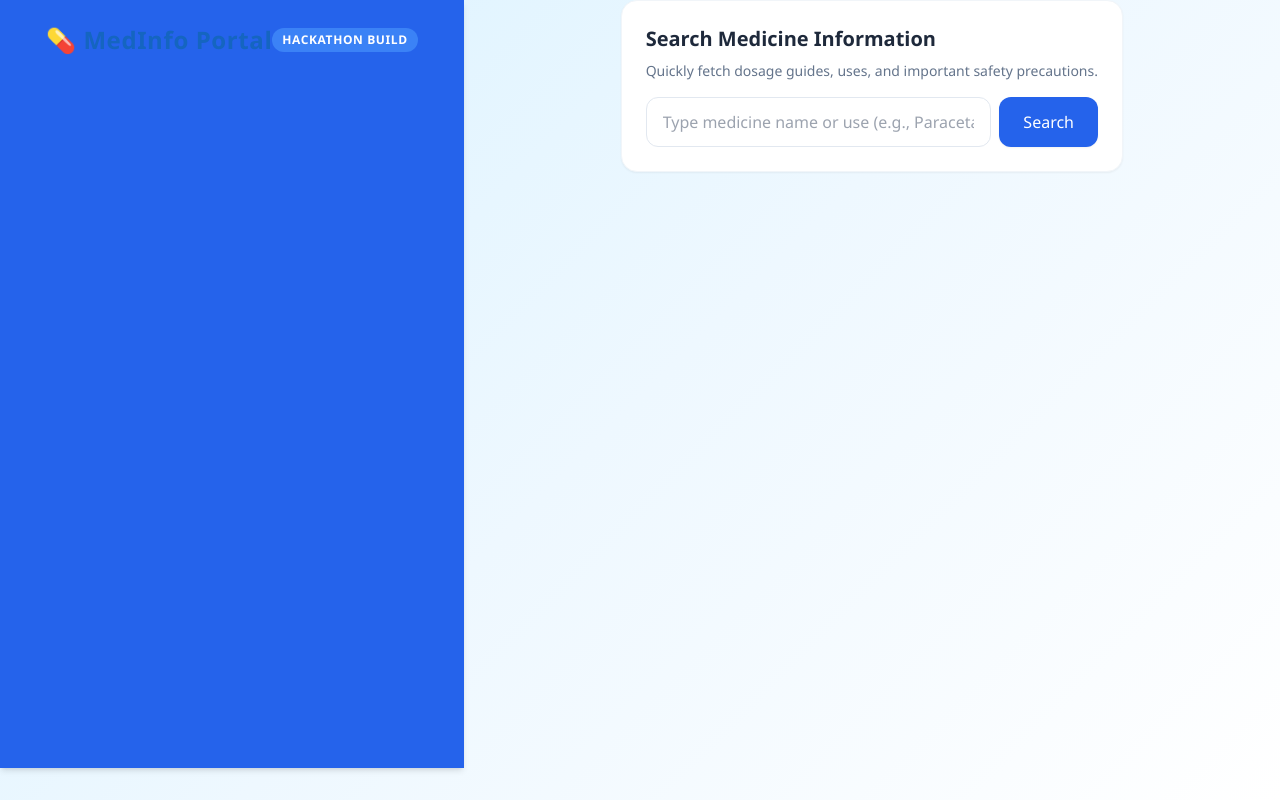
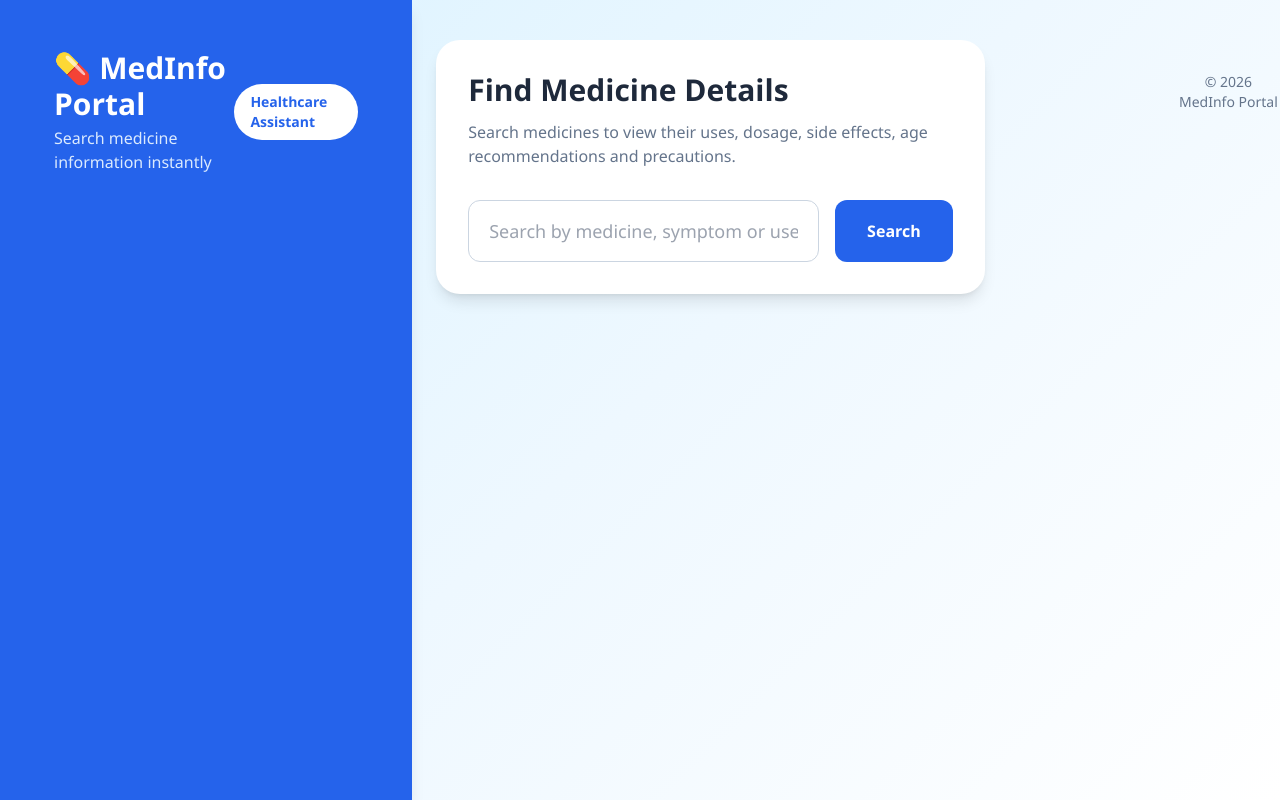
Before and after one commit to VARNIK2007/Medcare1, a Flask app: page / in a window 1280 px wide. Run offline with Flask 3, Linux system fonts and the light colour scheme; some libraries are stand-ins or nearby versions.

Commit message:
Refactor index.html layout and add loading/results sections
Updated the layout and structure of the index.html file, enhancing the header, main content, and added loading and result sections.

```diff
--- a/templates/index.html
+++ b/templates/index.html
@@ -3,52 +3,137 @@
 <head>
     <meta charset="UTF-8">
     <meta name="viewport" content="width=device-width, initial-scale=1.0">
+
     <title>MedInfo Portal</title>
 
     <script src="https://cdn.tailwindcss.com"></script>
 
-    <link rel="stylesheet" href="{{ url_for('static', filename='style.css') }}">
+    <link rel="stylesheet"
+          href="{{ url_for('static', filename='style.css') }}">
 </head>
-<body class="bg-slate-50 min-h-screen text-slate-800 font-sans">
 
-    <header class="bg-blue-600 text-white shadow-md py-6 mb-8">
-        <div class="max-w-4xl mx-auto px-4 flex justify-between items-center">
-            <h1 class="text-2xl font-bold tracking-wide flex items-center gap-2">
-                💊 MedInfo Portal
-            </h1>
-            <span class="bg-blue-500 text-xs font-semibold px-2.5 py-1 rounded-full uppercase tracking-wider">
-                Hackathon Build
+<body class="bg-slate-100">
+
+    <!-- Header -->
+
+    <header class="bg-blue-600 shadow-lg">
+
+        <div class="max-w-6xl mx-auto px-6 py-5 flex justify-between items-center">
+
+            <div>
+
+                <h1 class="text-3xl font-bold text-white">
+                    💊 MedInfo Portal
+                </h1>
+
+                <p class="text-blue-100 mt-1">
+                    Search medicine information instantly
+                </p>
+
+            </div>
+
+            <span
+                class="bg-white text-blue-600 px-4 py-2 rounded-full text-sm font-semibold">
+
+                Healthcare Assistant
+
             </span>
+
         </div>
+
     </header>
 
-    <main class="max-w-3xl mx-auto px-4 pb-12">
+    <!-- Hero -->
 
-        <div class="bg-white p-6 rounded-2xl shadow-sm border border-slate-100 mb-8">
-            <h2 class="text-xl font-semibold mb-2">Search Medicine Information</h2>
-            <p class="text-sm text-slate-500 mb-4">Quickly fetch dosage guides, uses, and important safety precautions.</p>
+    <section class="max-w-5xl mx-auto px-6 mt-10">
 
-            <form id="searchForm" class="flex gap-2">
+        <div class="bg-white rounded-3xl shadow-lg p-8">
+
+            <h2 class="text-3xl font-bold text-slate-800 mb-3">
+
+                Find Medicine Details
+
+            </h2>
+
+            <p class="text-slate-500 mb-8">
+
+                Search medicines to view their uses, dosage,
+                side effects, age recommendations and precautions.
+
+            </p>
+
+            <form id="searchForm" class="flex flex-col md:flex-row gap-4">
+
                 <input
                     type="text"
-                    id="medQuery"
-                    class="w-full px-4 py-3 border border-slate-200 rounded-xl focus:outline-none focus:ring-2 focus:ring-blue-500 focus:border-transparent transition-all"
-                    placeholder="Type medicine name or use (e.g., Paracetamol, Fever)..."
-                    required
-                >
+                    id="searchInput"
+                    placeholder="Search by medicine, symptom or use..."
+                    class="flex-1 border border-slate-300 rounded-xl px-5 py-4 text-lg outline-none focus:ring-4 focus:ring-blue-200 transition">
+
                 <button
+                    id="searchBtn"
                     type="submit"
-                    class="bg-blue-600 hover:bg-blue-700 text-white font-medium px-6 py-3 rounded-xl transition-all shadow-sm active:scale-95"
-                >
+                    class="bg-blue-600 hover:bg-blue-700 text-white font-semibold px-8 py-4 rounded-xl transition">
+
                     Search
+
                 </button>
+
             </form>
+
         </div>
 
-        <div id="results" class="space-y-6">
-            </div>
-    </main>
+    </section>
 
-    <script src="{{ url_for('static', filename='uploads/script.js') }}"></script>
+    <!-- Loading -->
+
+    <section class="max-w-5xl mx-auto px-6">
+
+        <div
+            id="loading"
+            class="hidden mt-8 bg-white rounded-2xl shadow p-6 text-center">
+
+            <div class="loader mx-auto mb-4"></div>
+
+            <p class="text-slate-600">
+
+                Searching medicines...
+
+            </p>
+
+        </div>
+
+    </section>
+
+    <!-- Result Count -->
+
+    <section class="max-w-5xl mx-auto px-6 mt-8">
+
+        <p
+            id="resultCount"
+            class="text-slate-600 font-medium">
+
+        </p>
+
+    </section>
+
+    <!-- Results -->
+
+    <section
+        id="results"
+        class="max-w-5xl mx-auto px-6 py-8 grid md:grid-cols-2 gap-6">
+
+    </section>
+
+    <!-- Footer -->
+
+    <footer class="mt-12 py-6 text-center text-slate-500 text-sm">
+
+        © 2026 MedInfo Portal
+
+    </footer>
+
+    <script src="{{ url_for('static', filename='script.js') }}"></script>
+
 </body>
 </html>
```
